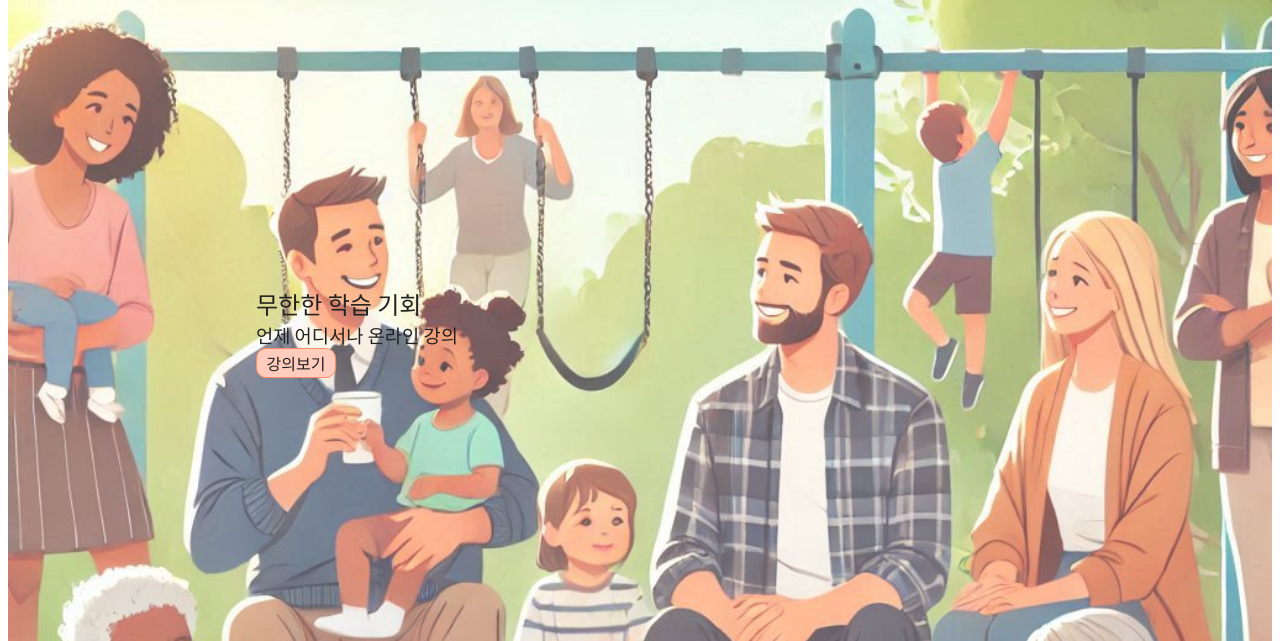
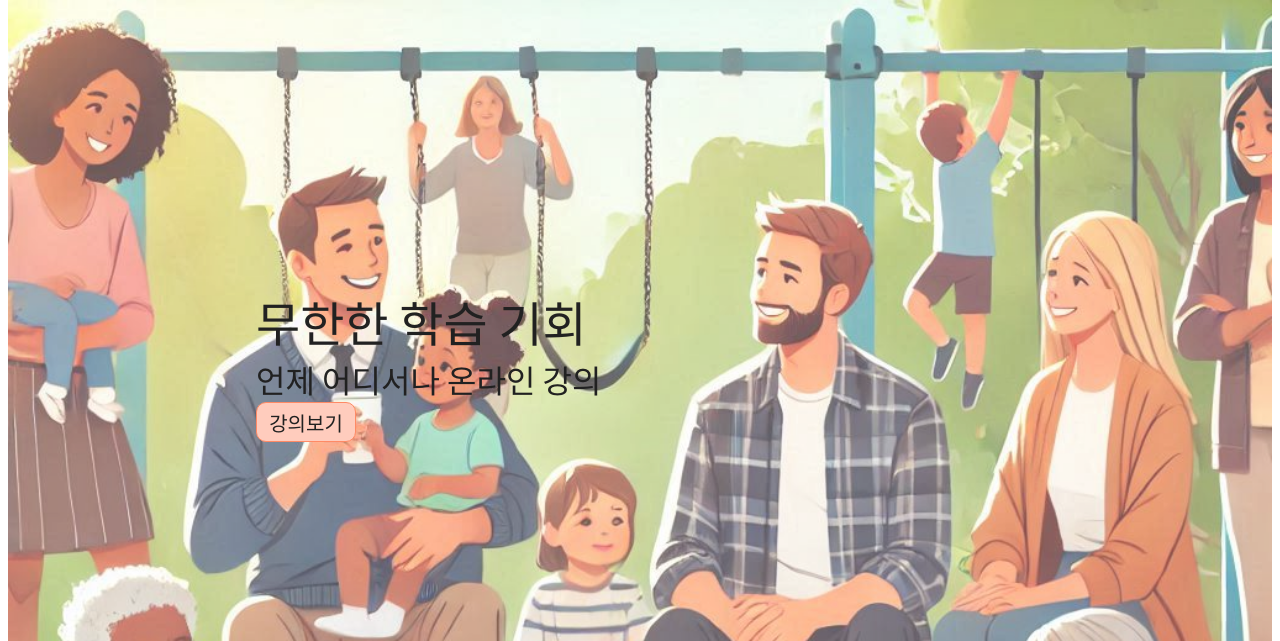
Before and after one commit to BusLastStop/onlineclass, a Java web app: page / in a window 1280 px wide. Shown: the part 114-755 px from the top of the page. Run offline with Tomcat 11, a stand-in JSP engine, Linux system fonts and the light colour scheme.

Commit message:
make main page

```diff
--- a/src/main/webapp/index.jsp
+++ b/src/main/webapp/index.jsp
@@ -3,7 +3,9 @@
 <style>
 	.promotion{ position:absolute;top:50%;left:20%; }
 	.promotion *{ margin:0 }
-	.promotion button{ width:80px;height:30px;font-size:16px;border-radius:10px; }
+	.promotion h2{ font-size:48px; }
+	.promotion h3{ font-size:32px; }
+	.promotion button{ width:100px;height:40px;font-size:20px;border-radius:10px; }
 	.video-class{ width:80%;height:800px;min-width:510px;display:flex;flex-direction:column;justify-content:center;align-items:center; }
 	.list-container{ width:80%;height:40%;background-color:#f5f5f5; }
 	.title{ display:inline-block;margin-left:40px; }
```
